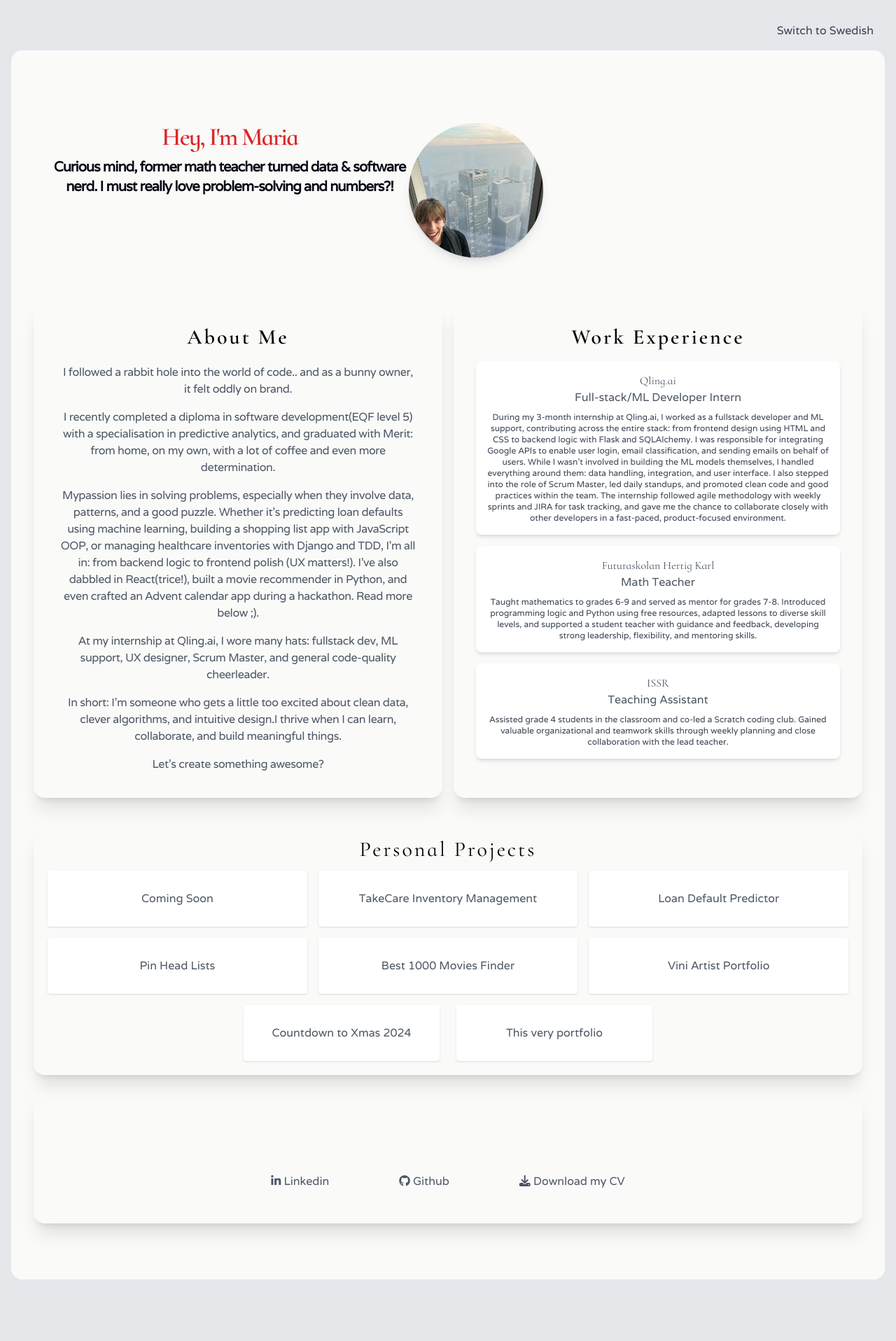
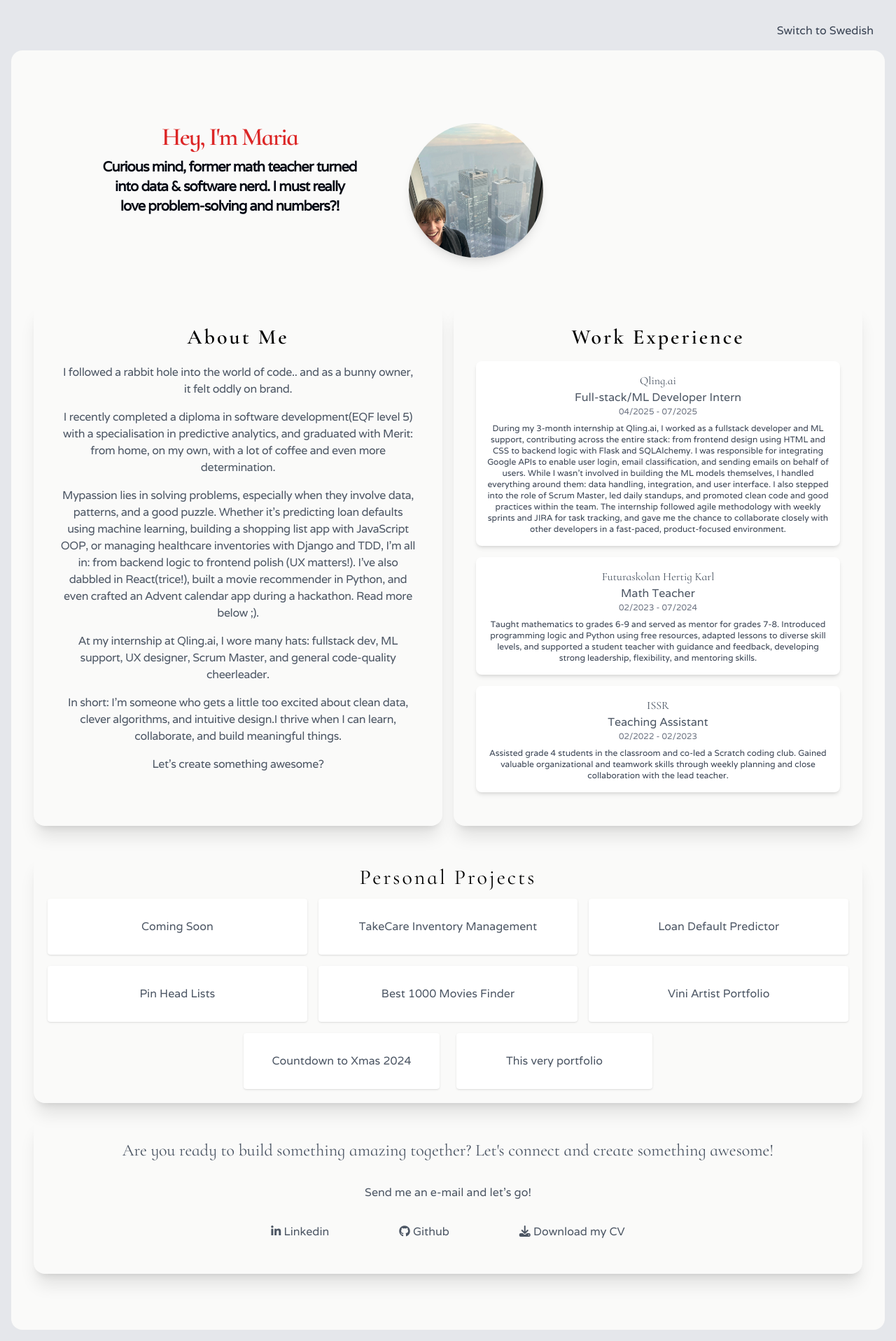
Before and after one commit to mariaciceri/my-portfolio, a React (Vite) app: page / in a window 1280 px wide. Shown: the whole page at 70% size. Before the commit the page ends 1844 px from the top, so only its background shows below. Built offline with nearby package versions, Linux system fonts and the light colour scheme.

Commit message:
Include date

```diff
--- a/src/data/translations.ts
+++ b/src/data/translations.ts
@@ -1,7 +1,7 @@
 export const content = {
     en: {
         greeting: "Hey, I'm Maria",
-        description: "Curious mind, former math teacher turned data & software nerd. I must really love problem-solving and numbers?!",
+        description: "Curious mind, former math teacher turned into data & software nerd. I must really love problem-solving and numbers?!",
         image: "/assets/ny.webp",
         theme: "english",
         about: `I followed a rabbit hole into the world of code.. and as a bunny owner, it felt oddly on brand.
@@ -14,16 +14,19 @@ export const content = {
             {
                 company: "Qling.ai",
                 position: "Full-stack/ML Developer Intern",
+                date: "04/2025 - 07/2025",
                 description: `During my 3-month internship at Qling.ai, I worked as a fullstack developer and ML support, contributing across the entire stack: from frontend design using HTML and CSS to backend logic with Flask and SQLAlchemy. I was responsible for integrating Google APIs to enable user login, email classification, and sending emails on behalf of users. While I wasn't involved in building the ML models themselves, I handled everything around them: data handling, integration, and user interface. I also stepped into the role of Scrum Master, led daily standups, and promoted clean code and good practices within the team. The internship followed agile methodology with weekly sprints and JIRA for task tracking, and gave me the chance to collaborate closely with other developers in a fast-paced, product-focused environment.`
             },
             {
                 company: "Futuraskolan Hertig Karl",
                 position: "Math Teacher",
+                date: "02/2023 - 07/2024",
                 description: `Taught mathematics to grades 6-9 and served as mentor for grades 7-8. Introduced programming logic and Python using free resources, adapted lessons to diverse skill levels, and supported a student teacher with guidance and feedback, developing strong leadership, flexibility, and mentoring skills.`
             },
             {
                 company: "ISSR",
                 position: "Teaching Assistant",
+                date: "02/2022 - 02/2023",
                 description: `Assisted grade 4 students in the classroom and co-led a Scratch coding club. Gained valuable organizational and teamwork skills through weekly planning and close collaboration with the lead teacher.`
             }
         ],
@@ -84,7 +87,11 @@ export const content = {
                 github: "https://github.com/mariaciceri/my-portfolio",
                 tech: "React, TypeScript, Tailwind CSS, Framer Motion, Vite, UX Design, Responsive Design, Performance Optimization, Collaboration",
             },
-        ]
+        ],
+        contact: {
+            message:"Are you ready to build something amazing together? Let's connect and create something awesome!",
+            email:"Send me an e-mail and let's go!"
+        }
     },
     sv: {
         greeting: "Hej, jag heter Maria",
@@ -101,16 +108,19 @@ export const content = {
             {
                 company: "Qling.ai",
                 position: "Praktikant, Full-stack/ML Developer",
+                date: "04/2025 - 07/2025",
                 description: `Under min tre månader långa praktik på Qling.ai arbetade jag som fullstackutvecklare och ML-stöd, med uppgifter som sträckte sig över hela stacken: från frontenddesign med HTML och CSS till backendlogik med Flask och SQLAlchemy. Jag ansvarade för att integrera Googles API:er för att möjliggöra inloggning, e-postklassificering samt skicka mejl å användarens vägnar. Även om jag inte utvecklade själva ML-modellerna, hanterade jag all integration runt dem: datahantering, backendfunktionalitet och användargränssnitt. Jag tog också rollen som Scrum Master, ledde dagliga standups och drev på för god kodkvalitet och utvecklingspraxis i teamet. Praktiken följde agila arbetsmetoder med veckosprintar och JIRA, och gav mig värdefull erfarenhet av samarbete i en snabb och produktfokuserad miljö.`
             },
             {
                 company: "Futuraskolan Hertig Karl",
                 position: "Mattelärare",
+                date: "02/2023 - 07/2024",
                 description: `Undervisade matematik i årskurs 6-9 och var mentor för årskurs 7-8. Introducerade programmeringslogik och Python med hjälp av kostnadsfria resurser, anpassade undervisningen efter olika kunskapsnivåer och handledde en lärarstudent med stöd och återkoppling, vilket utvecklade mitt ledarskap, min flexibilitet och min handledningsförmåga.`
             },
             {
                 company: "ISSR",
                 position: "Lärarassistent",
+                date: "02/2022 - 02/2023",
                 description: `Stöttade elever i årskurs 4 i klassrummet och var medledare för en kodklubb i Scratch. Utvecklade god organisations- och samarbetsförmåga genom veckoplanering och nära samarbete med klassläraren.`
             }
         ],
@@ -171,6 +181,10 @@ export const content = {
                 github: "https://github.com/mariaciceri/my-portfolio",
                 tech: "React, TypeScript, Tailwind CSS, Framer Motion, Vite, UX Design, Responsive Design, Performance Optimization, Collaboration",
             },
-        ]
+        ],
+        contact: {
+            message: "Är du redo att bygga något fantastiskt tillsammans? Låt oss koppla ihop oss och skapa något grymt!",
+            email: "Skicka ett mejl till mig så pratar vi mer!"
+        }
     },
 };
```
